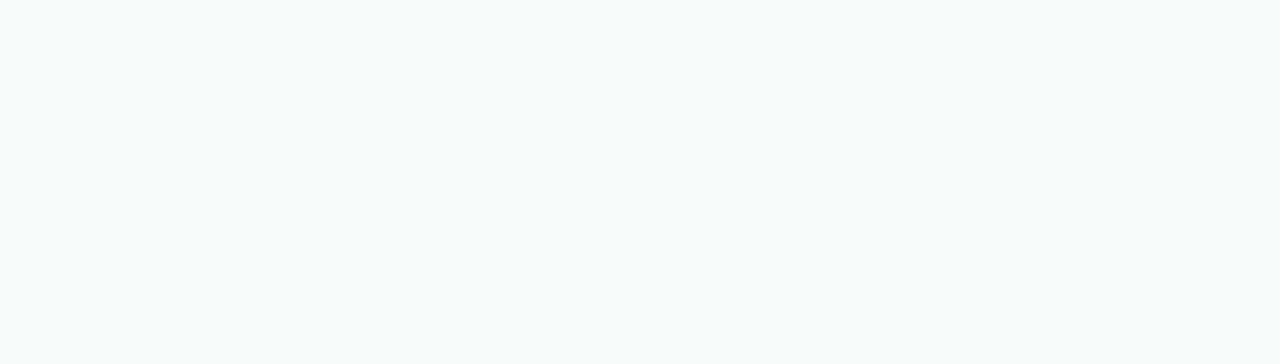
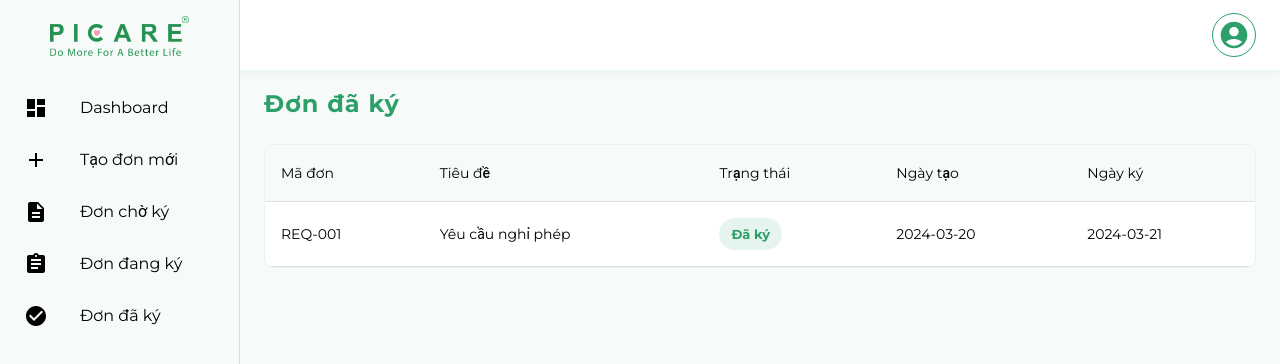
Before and after one commit to tulklk/PicareRequestManagementPage, a React (Vite) app: page /request-history in a window 1280 px wide. Before the commit this address had no page. Shown: the top 364 px of the page. Built offline with nearby package versions, Linux system fonts and the light colour scheme; a web font is replaced by a local one.

Commit message:
Update dashboard

```diff
--- a/src/App.jsx
+++ b/src/App.jsx
@@ -15,7 +15,7 @@
 import RequestDetails from './pages/RequestDetails';
 import MyRequests from './pages/MyRequests';
 import PendingApprovals from './pages/PendingApprovals';
-
+import RequestHistory from './pages/RequestHistory';
 const theme = createTheme({
   palette: {
     primary: {
@@ -65,6 +65,7 @@
             <Route path="request/:id" element={<RequestDetails />} />
             <Route path="my-requests" element={<MyRequests />} />
             <Route path="pending-approvals" element={<PendingApprovals />} />
+            <Route path="request-history" element={<RequestHistory />} />
           </Route>
         </Routes>
       </Router>
--- a/src/components/Layout.jsx
+++ b/src/components/Layout.jsx
@@ -24,6 +24,7 @@
   Description as DescriptionIcon,
   Assignment as AssignmentIcon,
   AccountCircle,
+  CheckCircle as CheckCircleIcon,
 } from '@mui/icons-material';
 import logo from '../img/logo.png';
 // import "@fontsource/montserrat/400.css";
@@ -56,8 +57,9 @@
   const menuItems = [
     { text: 'Dashboard', icon: <DashboardIcon />, path: '/' },
     { text: 'Tạo đơn mới', icon: <AddIcon />, path: '/create-request' },
-    { text: 'Đơn của tôi', icon: <DescriptionIcon />, path: '/my-requests' },
-    { text: 'Đơn cần duyệt', icon: <AssignmentIcon />, path: '/pending-approvals' },
+    { text: 'Đơn chờ ký', icon: <DescriptionIcon />, path: '/my-requests' },
+    { text: 'Đơn đang ký', icon: <AssignmentIcon />, path: '/pending-approvals' },
+    { text: 'Đơn đã ký', icon: <CheckCircleIcon />, path: '/request-history' },
   ];
 
   const drawer = (
--- /dev/null
+++ b/src/pages/RequestHistory.jsx
@@ -0,0 +1,72 @@
+import React from 'react';
+import {
+  Box,
+  Typography,
+  Paper,
+  Table,
+  TableBody,
+  TableCell,
+  TableContainer,
+  TableHead,
+  TableRow,
+  Chip,
+} from '@mui/material';
+
+function RequestHistory() {
+  // Mock data - replace with actual data from your API
+  const requests = [
+    {
+      id: 1,
+      requestNumber: 'REQ-001',
+      title: 'Yêu cầu nghỉ phép',
+      status: 'Đã ký',
+      createdAt: '2024-03-20',
+      signedAt: '2024-03-21',
+    },
+    // Add more mock data as needed
+  ];
+
+  return (
+    <Box>
+      <Typography variant="h5" sx={{ mb: 3, fontWeight: 600, color: '#2CA068' }}>
+        Đơn đã ký
+      </Typography>
+
+      <TableContainer component={Paper} sx={{ boxShadow: 'none', border: '1px solid #E6F4EF' }}>
+        <Table>
+          <TableHead>
+            <TableRow sx={{ backgroundColor: '#F6FAF8' }}>
+              <TableCell>Mã đơn</TableCell>
+              <TableCell>Tiêu đề</TableCell>
+              <TableCell>Trạng thái</TableCell>
+              <TableCell>Ngày tạo</TableCell>
+              <TableCell>Ngày ký</TableCell>
+            </TableRow>
+          </TableHead>
+          <TableBody>
+            {requests.map((request) => (
+              <TableRow key={request.id}>
+                <TableCell>{request.requestNumber}</TableCell>
+                <TableCell>{request.title}</TableCell>
+                <TableCell>
+                  <Chip
+                    label={request.status}
+                    sx={{
+                      backgroundColor: '#E6F4EF',
+                      color: '#2CA068',
+                      fontWeight: 600,
+                    }}
+                  />
+                </TableCell>
+                <TableCell>{request.createdAt}</TableCell>
+                <TableCell>{request.signedAt}</TableCell>
+              </TableRow>
+            ))}
+          </TableBody>
+        </Table>
+      </TableContainer>
+    </Box>
+  );
+}
+
+export default RequestHistory;
```
Also changed, not shown: 1 other file (tests, documents, lock files or other folders).
